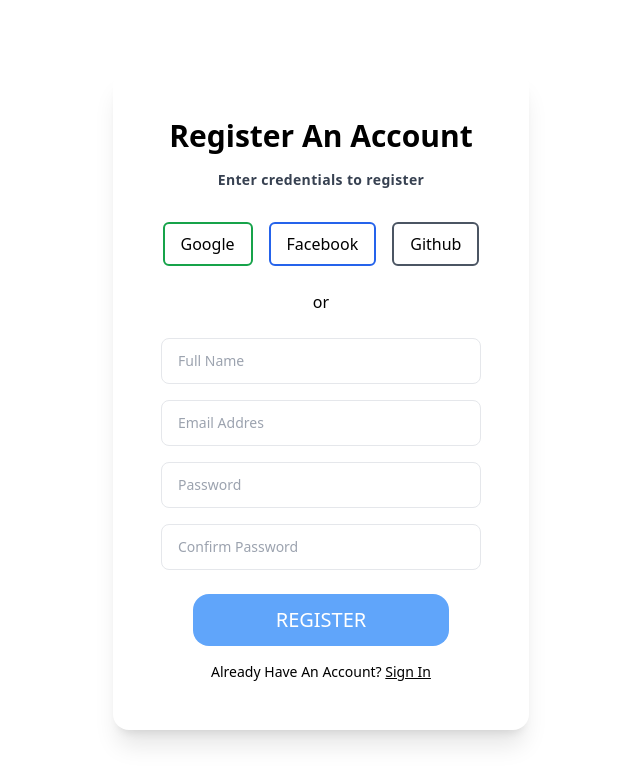
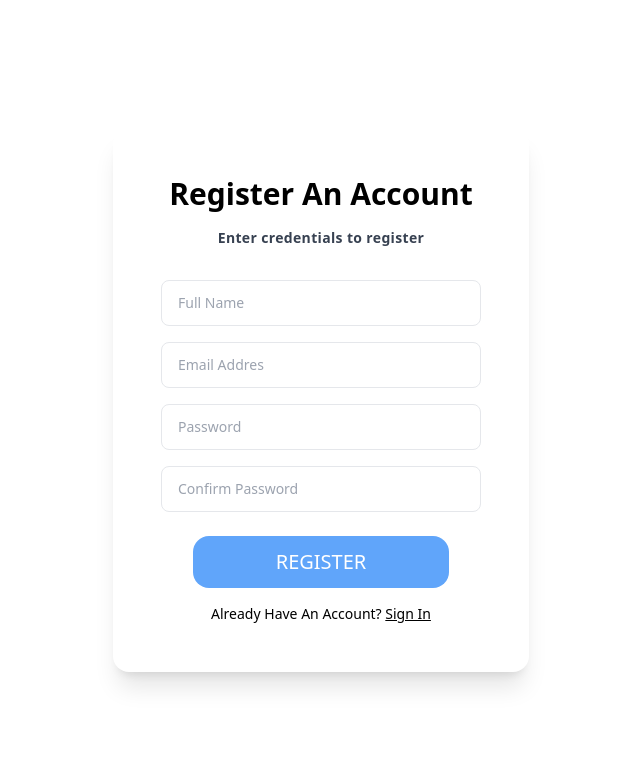
Before and after one commit to brandonsamuel1/social-login-app, a React (Create React App) app: page /register in a window 1280 px wide. Shown: the top 784 px of the page, without its empty margins (319-959 px from the left). Built offline with nearby package versions, Linux system fonts and the light colour scheme; no server answers.

Commit message:
github auth works, user saves to db

```diff
--- a/src/firebase/firebase.js
+++ b/src/firebase/firebase.js
@@ -42,13 +42,19 @@
 export const auth = firebase.auth();
 export const firestore = firebase.firestore();
 
+// Auth providers (Google, FB, Github)
 const provider = new firebase.auth.GoogleAuthProvider();
 const fb_provier = new firebase.auth.FacebookAuthProvider();
+const gh_provier = new firebase.auth.GithubAuthProvider();
 
+// Setting custom parameters for sign up
 fb_provier.setCustomParameters({ prompt: 'select_account' })
 provider.setCustomParameters({ prompt: 'select_account' });
+gh_provier.setCustomParameters({ prompt: 'select_account' });
 
+// exporting functions
 export const signInWithGoogle = () => auth.signInWithPopup(provider);
 export const signInWithFacebook = () => auth.signInWithPopup(fb_provier);
+export const signInWithGithub = () => auth.signInWithPopup(gh_provier);
 
 export default firebase;
--- a/src/pages/login/login.component.jsx
+++ b/src/pages/login/login.component.jsx
@@ -1,7 +1,7 @@
 import React from "react";
 import { Link } from "react-router-dom";
 
-import { signInWithGoogle, signInWithFacebook } from "../../firebase/firebase";
+import { signInWithGoogle, signInWithFacebook, signInWithGithub } from "../../firebase/firebase";
 
 const LoginPage = () => {
     return (
@@ -13,7 +13,7 @@
                     <div className="space-x-4">
                         <button onClick={signInWithGoogle} className="border-2 border-green-600 text-black px-4 py-2 rounded-md text-1xl font-medium hover:bg-green-600 transition duration-300">Google</button>
                         <button onClick={signInWithFacebook} className="border-2 border-blue-600 text-black px-4 py-2 rounded-md text-1xl font-medium hover:bg-blue-600 transition duration-300">Facebook</button>
-                        <button className="border-2 border-gray-600 text-black px-4 py-2 rounded-md text-1xl font-medium hover:bg-gray-600 transition duration-300">Github</button>
+                        <button onClick={signInWithGithub} className="border-2 border-gray-600 text-black px-4 py-2 rounded-md text-1xl font-medium hover:bg-gray-600 transition duration-300">Github</button>
                     </div>
                     <br />
                     <p>or</p>
--- a/src/pages/register/register.component.jsx
+++ b/src/pages/register/register.component.jsx
@@ -1,7 +1,5 @@
 import React from "react";
 import { Link } from "react-router-dom";
-
-import { signInWithGoogle } from "../../firebase/firebase";
 
 const RegisterPage = () => {
     return (
@@ -10,15 +8,7 @@
                 <div>
                     <h1 className="text-3xl font-bold text-center mb-4">Register An Account</h1>
                     <p className="w-80 text-center text-sm mb-8 font-semibold text-gray-700 tracking-wide">Enter credentials to register</p>
-                    <div className="space-x-4">
-                        <button onClick={signInWithGoogle} className="border-2 border-green-600 text-black px-4 py-2 rounded-md text-1xl font-medium hover:bg-green-600 transition duration-300">Google</button>
-                        <button className="border-2 border-blue-600 text-black px-4 py-2 rounded-md text-1xl font-medium hover:bg-blue-600 transition duration-300">Facebook</button>
-                        <button className="border-2 border-gray-600 text-black px-4 py-2 rounded-md text-1xl font-medium hover:bg-gray-600 transition duration-300">Github</button>
-                    </div>
-                    <br />
-                    <p>or</p>
                 </div>
-                <br />
                 <div className="space-y-4">
                     <input type="text" placeholder="Full Name" className="block text-sm py-3 px-4 rounded-lg w-full border outline-none" />
                     <input type="text" placeholder="Email Addres" className="block text-sm py-3 px-4 rounded-lg w-full border outline-none" />
```
